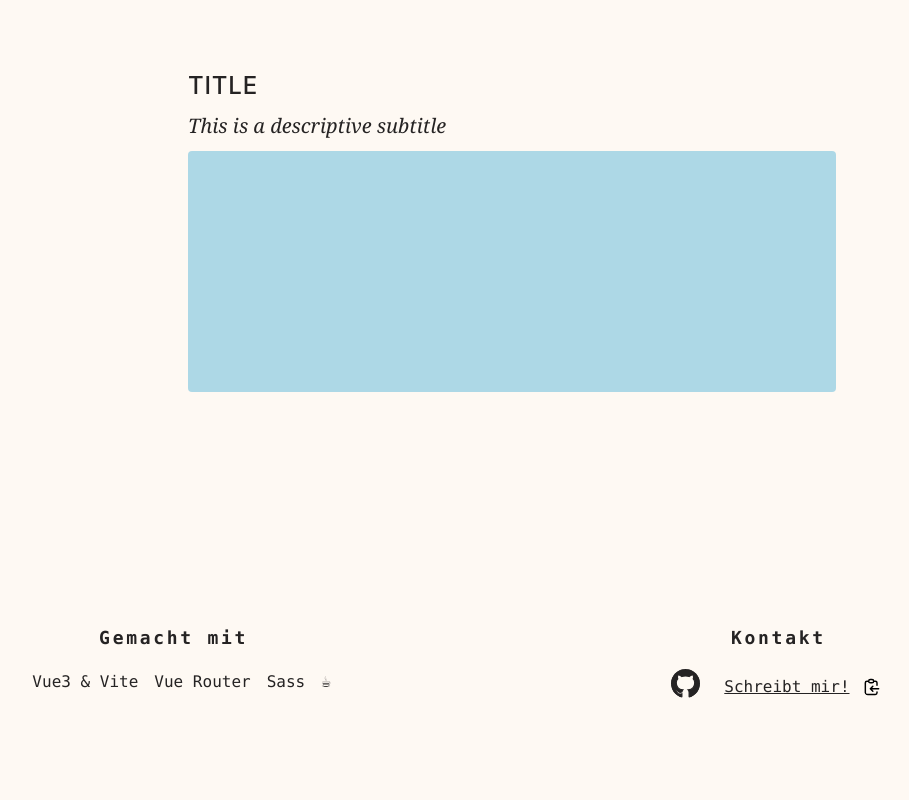
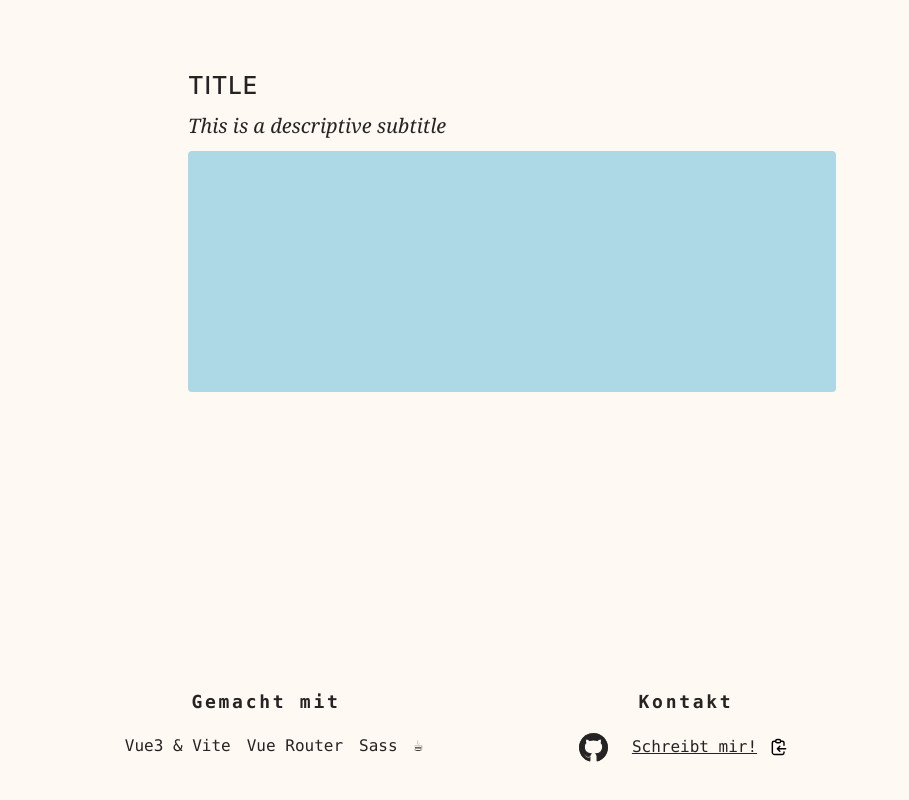
Before and after one commit to jamawe/portfolio, a Vue app: page / in a window 1280 px wide. Shown: the part 1833-2633 px from the top of the page, without its empty margins (164-1073 px from the left). Built offline with nearby package versions, Linux system fonts and the light colour scheme.

Commit message:
style: Set max-width on footer

```diff
--- a/src/components/Footer.vue
+++ b/src/components/Footer.vue
@@ -82,11 +82,15 @@ function fallbackCopyEmailToClipboard(email) {
     padding-left: 5%;
     padding-right: 5%;
     margin-top: 10%;
+    max-width: 50rem;
+    margin-left: auto;
+    margin-right: auto;
     font-family: 'Monaco', monospace;
 
     @include tablet {
         grid-template-columns: repeat(6, 1fr);
-        padding: 5%;
+        padding-left: 0;
+        padding-right: 0;
     }
 
     &__section {
@@ -123,6 +127,7 @@ function fallbackCopyEmailToClipboard(email) {
             }
 
             &__item {
+                white-space: nowrap;
 
                 &::before {
                     content: '—';
@@ -146,6 +151,7 @@ function fallbackCopyEmailToClipboard(email) {
 
             @include tablet-landscape {
                 flex-direction: row;
+                align-items: flex-start;
             }
 
             &__row {
```
